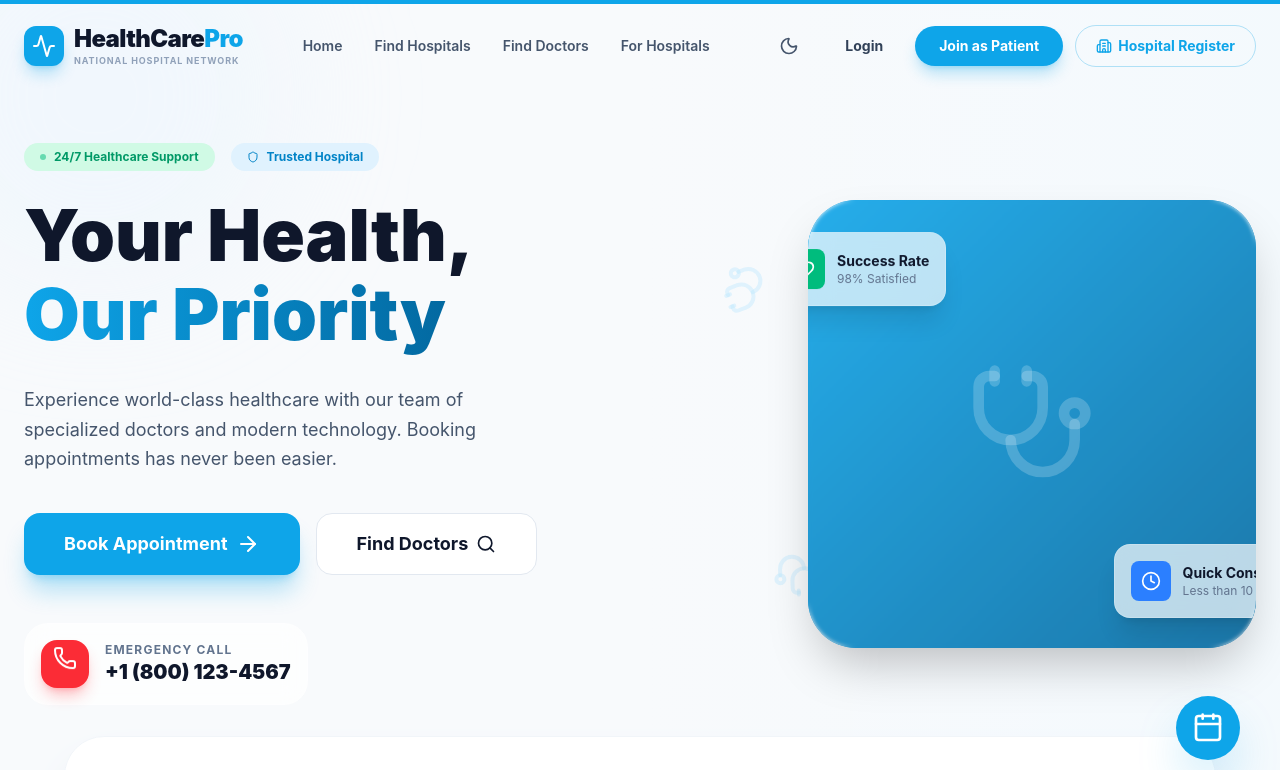
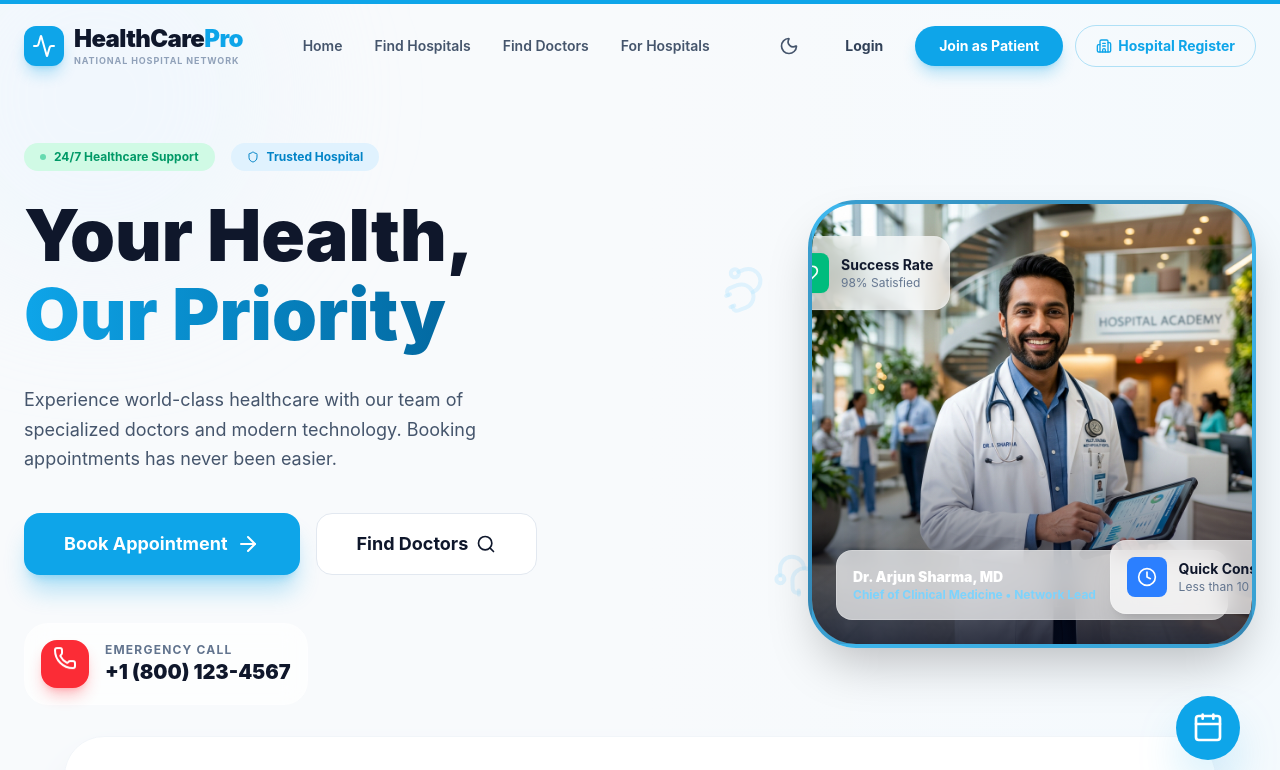
Before and after one commit to chittatosha-mohanta/hospital-management, a React (Vite) app in the folder client/: page / in a window 1280 px wide. Shown: the top 770 px of the page. Built offline with nearby package versions, Linux system fonts and the light colour scheme.

Commit message:
feat: add hero doctor portrait and update homepage top doctors with photos

```diff
--- a/client/src/components/home/Hero.jsx
+++ b/client/src/components/home/Hero.jsx
@@ -75,11 +75,18 @@ const Hero = () => {
             initial={{ opacity: 0, scale: 0.8 }}
             animate={{ opacity: 1, scale: 1 }}
             transition={{ duration: 1 }}
-            className="relative z-10 w-full max-w-md aspect-square bg-gradient-to-br from-primary-500 to-primary-700 rounded-[3rem] shadow-2xl overflow-hidden group"
+            className="relative z-10 w-full max-w-md aspect-square bg-gradient-to-br from-primary-500 to-primary-700 rounded-[3rem] shadow-2xl overflow-hidden group border-4 border-white/20 dark:border-slate-800"
           >
-            {/* I will use a placeholder effect here, in a real app this would be a doctor image */}
-            <div className="absolute inset-0 bg-white/10 backdrop-blur-[2px] flex items-center justify-center">
-              <Stethoscope className="w-32 h-32 text-white/20 group-hover:scale-110 transition-transform duration-700" />
+            <img
+              src="/images/hero_doctor.jpg"
+              alt="Healthcare Specialist Doctor"
+              className="w-full h-full object-cover group-hover:scale-105 transition-transform duration-700"
+            />
+            <div className="absolute inset-0 bg-gradient-to-t from-slate-950/80 via-transparent to-transparent pointer-events-none"></div>
+
+            <div className="absolute bottom-6 left-6 right-6 p-4 glass rounded-2xl border border-white/20">
+              <p className="text-white font-black text-sm">Dr. Arjun Sharma, MD</p>
+              <p className="text-primary-300 text-xs font-bold">Chief of Clinical Medicine &bull; Network Lead</p>
             </div>
 
             {/* Floating Badges */}
--- a/client/src/components/home/TopDoctors.jsx
+++ b/client/src/components/home/TopDoctors.jsx
@@ -1,12 +1,12 @@
 import { motion } from 'framer-motion';
-import { Star, User, Calendar, ArrowRight } from 'lucide-react';
+import { Star, Calendar, ArrowRight } from 'lucide-react';
 import { Link } from 'react-router-dom';
 
 const doctors = [
-  { name: 'Dr. Sarah Johnson', specialty: 'Cardiologist', exp: '12 Years', rating: 4.9, reviews: 120 },
-  { name: 'Dr. Michael Chen', specialty: 'Neurologist', exp: '10 Years', rating: 4.8, reviews: 98 },
-  { name: 'Dr. Emily Davis', specialty: 'Pediatrician', exp: '8 Years', rating: 4.9, reviews: 156 },
-  { name: 'Dr. James Wilson', specialty: 'Orthopedic', exp: '15 Years', rating: 4.7, reviews: 84 },
+  { name: 'Dr. Ananya Verma', specialty: 'Cardiologist', hospital: 'Apollo Hospital', image: '/images/doctors/doc_female_1.jpg', exp: '14 Years', rating: 4.9, reviews: 148 },
+  { name: 'Dr. Arjun Reddy', specialty: 'Pediatrician', hospital: 'Apollo Hospital', image: '/images/doctors/doc_male_1.jpg', exp: '10 Years', rating: 4.8, reviews: 136 },
+  { name: 'Dr. Sonia Gupta', specialty: 'Pediatrician', hospital: 'Fortis Memorial', image: '/images/doctors/doc_female_2.jpg', exp: '11 Years', rating: 4.9, reviews: 140 },
+  { name: 'Dr. Rahul Joshi', specialty: 'Cardiologist', hospital: 'Fortis Memorial', image: '/images/doctors/doc_male_2.jpg', exp: '18 Years', rating: 5.0, reviews: 162 },
 ];
 
 const TopDoctors = () => {
@@ -30,7 +30,7 @@ const TopDoctors = () => {
               Top Rated Doctors
             </motion.h2>
           </div>
-          <Link to="/login" className="px-8 py-3 bg-slate-100 dark:bg-slate-800 text-slate-900 dark:text-white rounded-2xl font-bold flex items-center gap-2 hover:bg-primary-500 hover:text-white transition-all shadow-lg">
+          <Link to="/doctors" className="px-8 py-3 bg-slate-100 dark:bg-slate-800 text-slate-900 dark:text-white rounded-2xl font-bold flex items-center gap-2 hover:bg-primary-500 hover:text-white transition-all shadow-lg">
             View All Doctors <ArrowRight className="w-5 h-5" />
           </Link>
         </div>
@@ -46,17 +46,18 @@ const TopDoctors = () => {
               className="group relative"
             >
               <div className="p-6 rounded-[2.5rem] bg-white dark:bg-slate-800 border border-slate-100 dark:border-slate-700 shadow-xl shadow-slate-200/30 dark:shadow-none hover:shadow-2xl transition-all overflow-hidden">
-                {/* Doctor Avatar Placeholder */}
-                <div className="w-full aspect-square bg-slate-100 dark:bg-slate-700 rounded-3xl mb-6 flex items-center justify-center relative overflow-hidden">
-                  <User className="w-20 h-20 text-slate-300 dark:text-slate-600" />
-                  <div className="absolute top-4 right-4 px-3 py-1 bg-white/90 dark:bg-slate-900/90 backdrop-blur rounded-full flex items-center gap-1.5 shadow-lg">
-                    <Star className="w-3 h-3 text-orange-400 fill-orange-400" />
-                    <span className="text-xs font-black dark:text-white">{doc.rating}</span>
+                {/* Doctor Avatar Image */}
+                <div className="w-full aspect-square bg-slate-100 dark:bg-slate-700 rounded-3xl mb-6 relative overflow-hidden shadow-md">
+                  <img src={doc.image} alt={doc.name} className="w-full h-full object-cover group-hover:scale-105 transition-transform duration-500" />
+                  <div className="absolute top-4 right-4 px-3 py-1 bg-slate-900/80 backdrop-blur rounded-full flex items-center gap-1.5 shadow-lg border border-white/10">
+                    <Star className="w-3 h-3 text-amber-400 fill-amber-400" />
+                    <span className="text-xs font-black text-white">{doc.rating}</span>
                   </div>
                 </div>
 
-                <h3 className="text-xl font-bold text-slate-900 dark:text-white mb-1 group-hover:text-primary-500 transition-colors">{doc.name}</h3>
-                <p className="text-primary-500 font-bold text-sm mb-4">{doc.specialty}</p>
+                <h3 className="text-xl font-bold text-slate-900 dark:text-white mb-0.5 group-hover:text-primary-500 transition-colors">{doc.name}</h3>
+                <p className="text-primary-500 font-bold text-xs mb-1">{doc.specialty}</p>
+                <p className="text-slate-400 text-xs mb-4">{doc.hospital}</p>
 
                 <div className="flex items-center justify-between text-xs font-bold text-slate-500 dark:text-slate-400 mb-6">
                   <span className="flex items-center gap-1"><Calendar className="w-3 h-3" /> {doc.exp}</span>
```
Also changed, not shown: client/public/images/hero_doctor.jpg (added).
